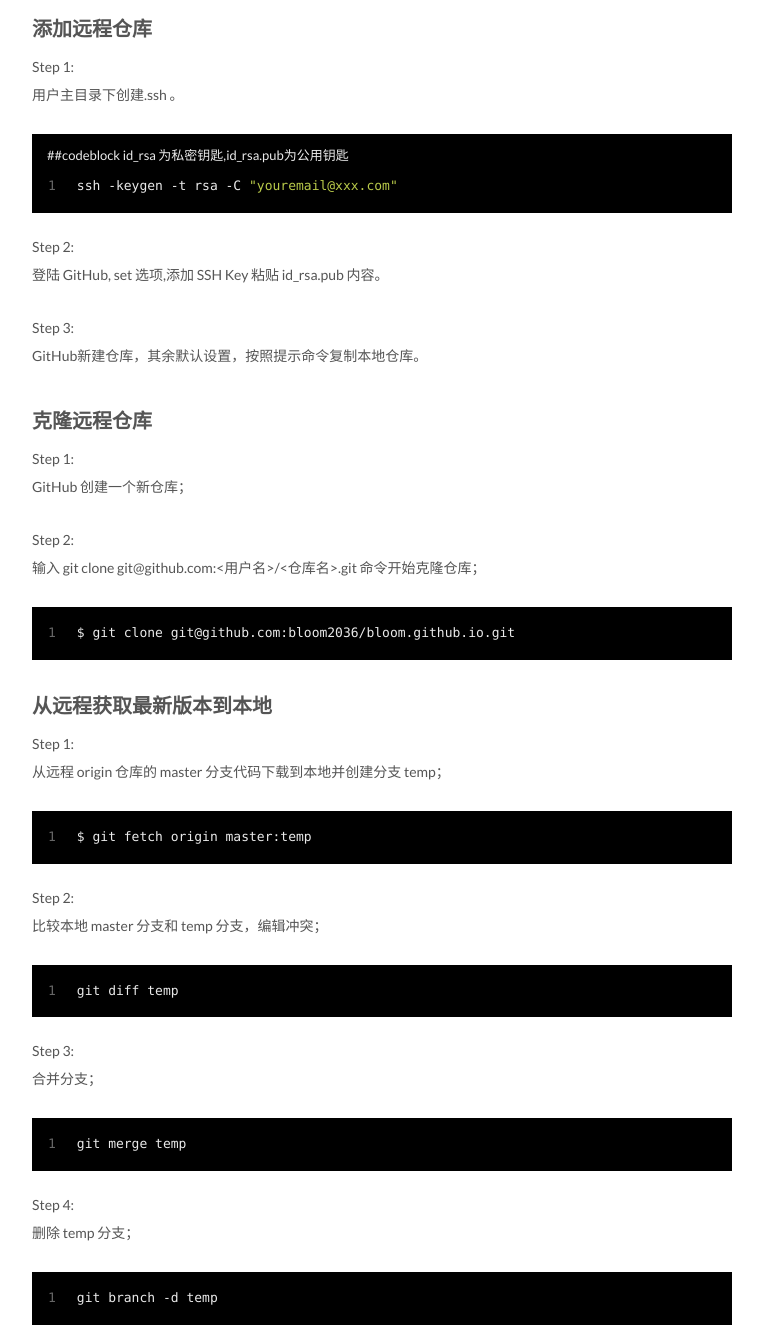
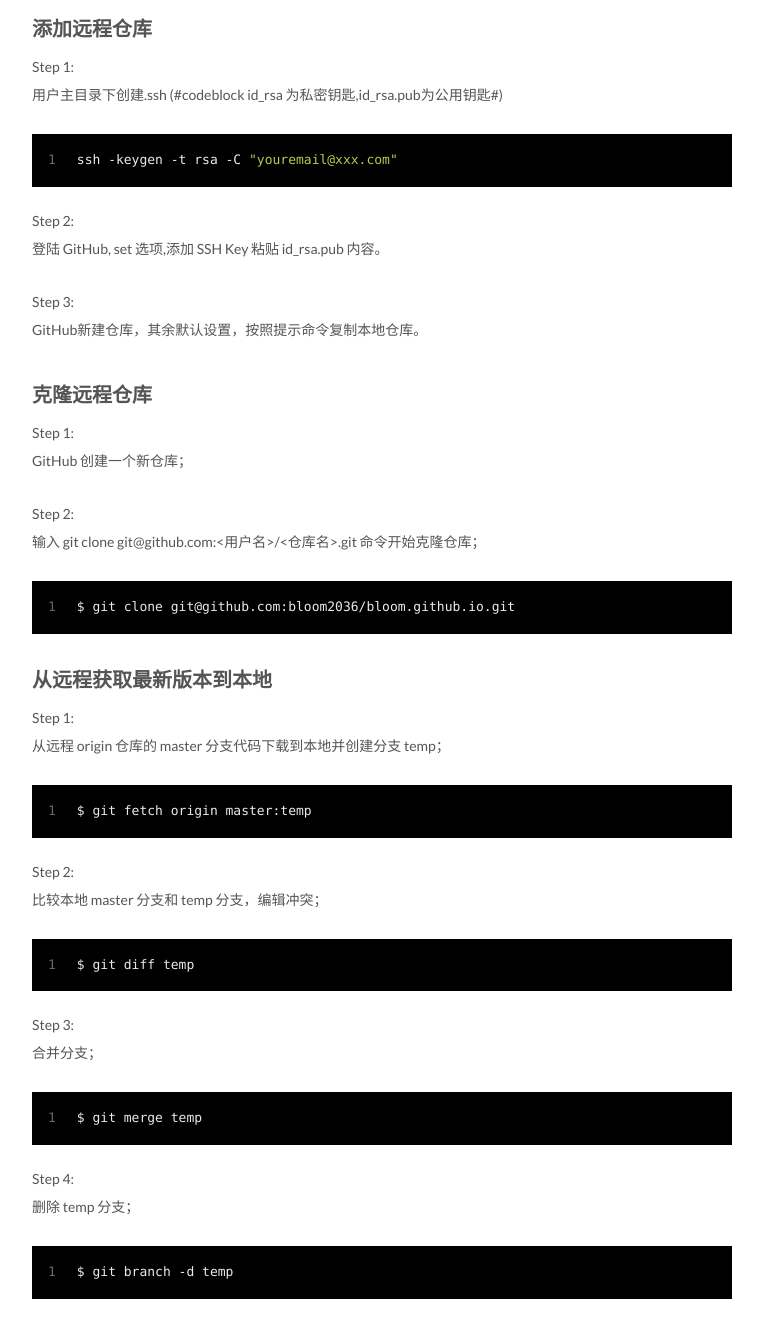
Before and after one commit to Bloom2036/bloom2036.github.io, a plain HTML site: page 2016/05/12/Git学习之路/index.html in a window 1280 px wide. Shown: the part 2907-4235 px from the top of the page, without its empty margins (98-861 px from the left). Drawn offline with Linux system fonts and the light colour scheme.

Commit message:
Site updated: 2016-05-12 22:40:00

```diff
--- a/2016/05/12/Git学习之路/index.html
+++ b/2016/05/12/Git学习之路/index.html
@@ -96,7 +96,7 @@ Git常用命令显示工作区状态
 李白唐诗三百首
 Git常用命令显示工作区状态
 1$ git status">
-<meta property="og:updated_time" content="2016-05-12T14:35:55.056Z">
+<meta property="og:updated_time" content="2016-05-12T14:39:35.324Z">
 <meta name="twitter:card" content="summary">
 <meta name="twitter:title" content="Git学习之路">
 <meta name="twitter:description" content="天堂有路你不走,学海无涯苦作舟!
@@ -321,8 +321,8 @@ Git常用命令显示工作区状态
 <figure class="highlight java"><table><tr><td class="gutter"><pre><span class="line">1</span><br></pre></td><td class="code"><pre><span class="line">$ git remote -v</span><br></pre></td></tr></table></figure>
 <p>从远程 origin 仓库的 master 分支代码下载到本地 origin master 分支:</p>
 <figure class="highlight java"><table><tr><td class="gutter"><pre><span class="line">1</span><br></pre></td><td class="code"><pre><span class="line">$ git fetch origin master</span><br></pre></td></tr></table></figure>
-<h2 id="远程仓库"><a href="#远程仓库" class="headerlink" title="远程仓库"></a>远程仓库</h2><h3 id="添加远程仓库"><a href="#添加远程仓库" class="headerlink" title="添加远程仓库"></a>添加远程仓库</h3><p>Step 1:<br>用户主目录下创建.ssh 。</p>
-<figure class="highlight java"><figcaption><span>##codeblock id_rsa 为私密钥匙,id_rsa.pub为公用钥匙</span></figcaption><table><tr><td class="gutter"><pre><span class="line">1</span><br></pre></td><td class="code"><pre><span class="line">ssh -keygen -t rsa -C <span class="string">"youremail@xxx.com"</span></span><br></pre></td></tr></table></figure>
+<h2 id="远程仓库"><a href="#远程仓库" class="headerlink" title="远程仓库"></a>远程仓库</h2><h3 id="添加远程仓库"><a href="#添加远程仓库" class="headerlink" title="添加远程仓库"></a>添加远程仓库</h3><p>Step 1:<br>用户主目录下创建.ssh (#codeblock id_rsa 为私密钥匙,id_rsa.pub为公用钥匙#)</p>
+<figure class="highlight java"><table><tr><td class="gutter"><pre><span class="line">1</span><br></pre></td><td class="code"><pre><span class="line">ssh -keygen -t rsa -C <span class="string">"youremail@xxx.com"</span></span><br></pre></td></tr></table></figure>
 <p>Step 2:<br>登陆 GitHub, set 选项,添加 SSH Key 粘贴 id_rsa.pub 内容。</p>
 <p>Step 3:<br>GitHub新建仓库，其余默认设置，按照提示命令复制本地仓库。</p>
 <h3 id="克隆远程仓库"><a href="#克隆远程仓库" class="headerlink" title="克隆远程仓库"></a>克隆远程仓库</h3><p>Step 1:<br>GitHub 创建一个新仓库；</p>
@@ -331,11 +331,11 @@ Git常用命令显示工作区状态
 <h3 id="从远程获取最新版本到本地"><a href="#从远程获取最新版本到本地" class="headerlink" title="从远程获取最新版本到本地"></a>从远程获取最新版本到本地</h3><p>Step 1:<br>从远程 origin 仓库的 master 分支代码下载到本地并创建分支 temp；</p>
 <figure class="highlight plain"><table><tr><td class="gutter"><pre><span class="line">1</span><br></pre></td><td class="code"><pre><span class="line">$ git fetch origin master:temp</span><br></pre></td></tr></table></figure>
 <p>Step 2:<br>比较本地 master 分支和 temp 分支，编辑冲突；</p>
-<figure class="highlight plain"><table><tr><td class="gutter"><pre><span class="line">1</span><br></pre></td><td class="code"><pre><span class="line">git diff temp</span><br></pre></td></tr></table></figure>
+<figure class="highlight plain"><table><tr><td class="gutter"><pre><span class="line">1</span><br></pre></td><td class="code"><pre><span class="line">$ git diff temp</span><br></pre></td></tr></table></figure>
 <p>Step 3:<br>合并分支；</p>
-<figure class="highlight plain"><table><tr><td class="gutter"><pre><span class="line">1</span><br></pre></td><td class="code"><pre><span class="line">git merge temp</span><br></pre></td></tr></table></figure>
+<figure class="highlight plain"><table><tr><td class="gutter"><pre><span class="line">1</span><br></pre></td><td class="code"><pre><span class="line">$ git merge temp</span><br></pre></td></tr></table></figure>
 <p>Step 4:<br>删除 temp 分支；</p>
-<figure class="highlight plain"><table><tr><td class="gutter"><pre><span class="line">1</span><br></pre></td><td class="code"><pre><span class="line">git branch -d temp</span><br></pre></td></tr></table></figure>
+<figure class="highlight plain"><table><tr><td class="gutter"><pre><span class="line">1</span><br></pre></td><td class="code"><pre><span class="line">$ git branch -d temp</span><br></pre></td></tr></table></figure>
 
 
     </div>
--- a/css/main.css
+++ b/css/main.css
@@ -1548,7 +1548,7 @@ pre .javascript .function {
   width: 4px;
   height: 4px;
   border-radius: 50%;
-  background: #98ff36;
+  background: #beff7e;
 }
 .links-of-blogroll {
   font-size: 13px;
```
